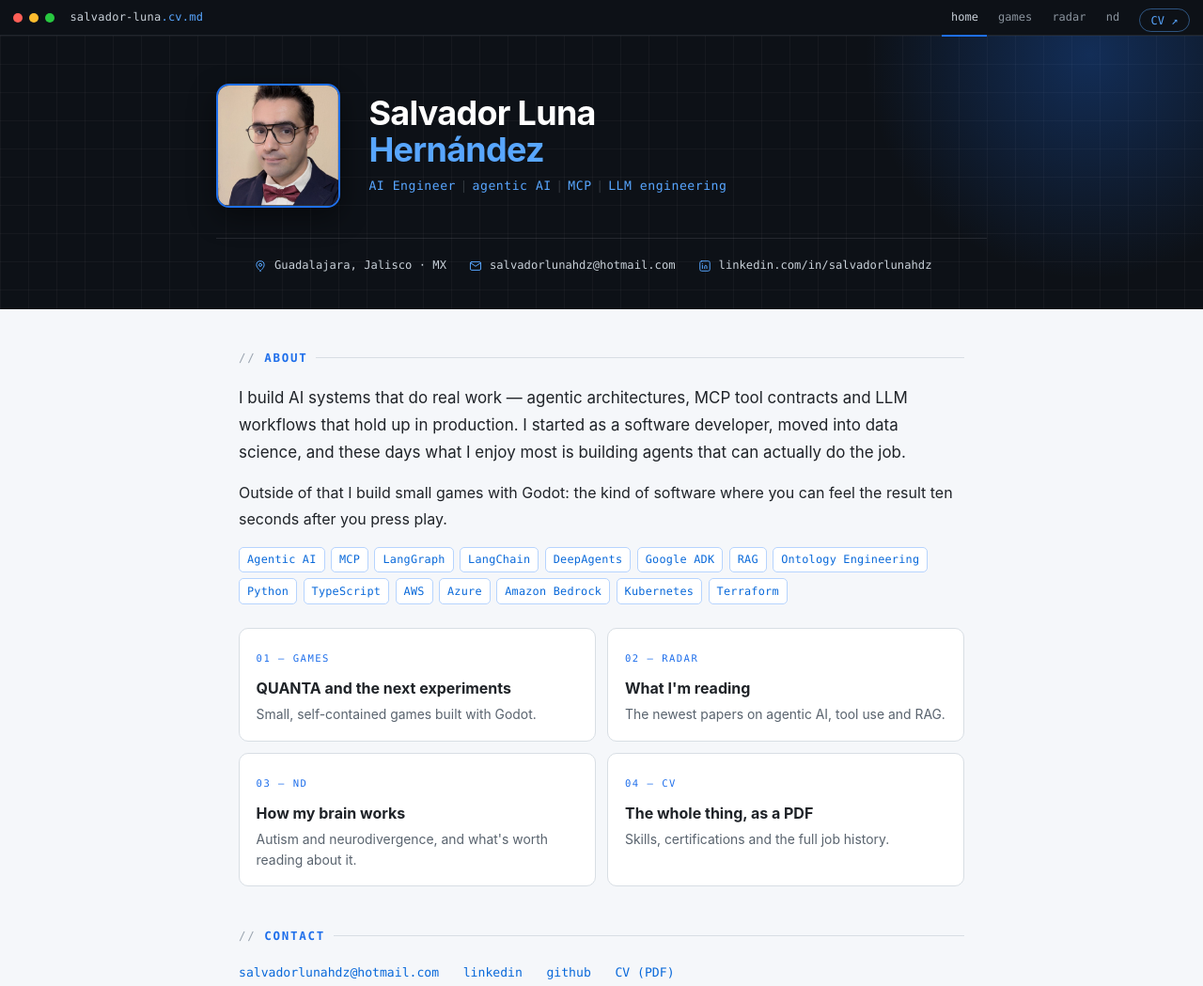
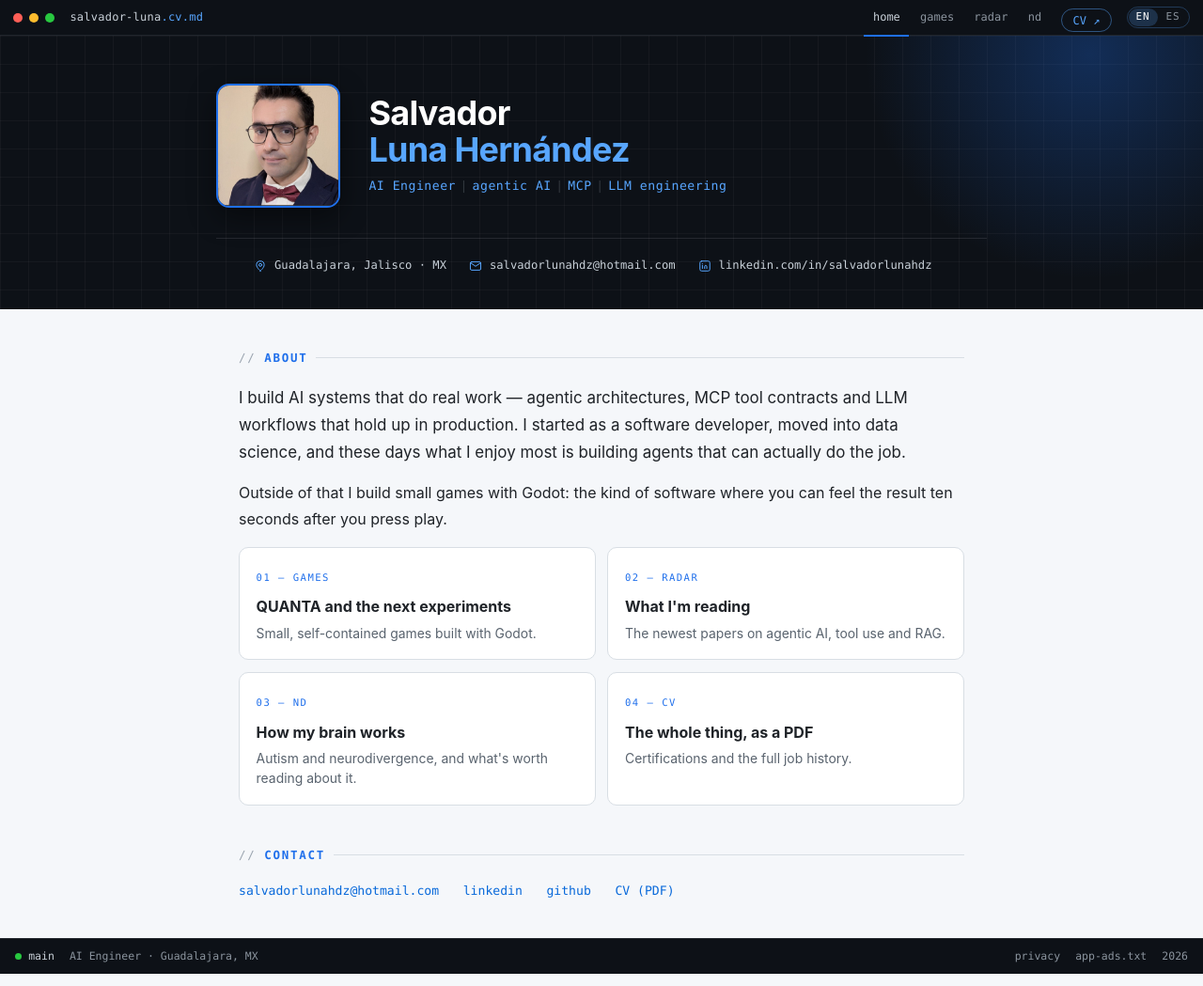
Before and after one commit to chavamoon/chavamoon.github.io, a plain HTML site: page index.html in a window 1280 px wide. Shown: the top 1049 px of the page at 94% size. Drawn offline with Linux system fonts and the light colour scheme.

Commit message:
Site-wide EN/ES switch, favicon, ND copy and linked notes

```diff
--- a/assets/app.js
+++ b/assets/app.js
@@ -24,6 +24,70 @@ var getJSON = function (url) {
     return res.json();
   });
 };
+
+/* ---------- language (whole site) ---------- */
+(function () {
+  var KEY = 'site:lang';
+  var DICT = window.I18N || { en: {}, es: {} };
+  var en = DICT.en || {};
+
+  var pick = function (dict, key) {
+    if (dict && dict[key] != null) return dict[key];
+    return en[key] != null ? en[key] : null;
+  };
+
+  var apply = function (lang) {
+    if (lang !== 'es') lang = 'en';
+    var dict = DICT[lang] || {};
+
+    [].slice.call(document.querySelectorAll('[data-i18n]')).forEach(function (el) {
+      var v = pick(dict, el.getAttribute('data-i18n'));
+      if (v != null) el.textContent = v;
+    });
+
+    [].slice.call(document.querySelectorAll('[data-i18n-html]')).forEach(function (el) {
+      var v = pick(dict, el.getAttribute('data-i18n-html'));
+      if (v != null) el.innerHTML = v;
+    });
+
+    [].slice.call(document.querySelectorAll('[data-i18n-attr]')).forEach(function (el) {
+      el.getAttribute('data-i18n-attr').split(';').forEach(function (pair) {
+        var bits = pair.split(':');
+        if (bits.length < 2) return;
+        var attr = bits[0].trim();
+        var v = pick(dict, bits[1].trim());
+        if (v != null) el.setAttribute(attr, v);
+      });
+    });
+
+    // long-form bilingual blocks (the /nd/ page keeps its own markup)
+    [].slice.call(document.querySelectorAll('[data-lang]')).forEach(function (b) {
+      b.hidden = b.getAttribute('data-lang') !== lang;
+    });
+
+    [].slice.call(document.querySelectorAll('[data-set-lang]')).forEach(function (b) {
+      var on = b.getAttribute('data-set-lang') === lang;
+      b.classList.toggle('on', on);
+      b.setAttribute('aria-pressed', on ? 'true' : 'false');
+    });
+
+    document.documentElement.lang = lang;
+    try { localStorage.setItem(KEY, lang); } catch (e) { /* ignore */ }
+    try { document.documentElement.setAttribute('data-base-title', document.title); } catch (e) { /* ignore */ }
+  };
+
+  window.applyLang = apply;
+
+  [].slice.call(document.querySelectorAll('[data-set-lang]')).forEach(function (b) {
+    b.addEventListener('click', function () { apply(b.getAttribute('data-set-lang')); });
+  });
+
+  var saved = 'en';
+  try {
+    saved = localStorage.getItem(KEY) || localStorage.getItem('nd:lang') || 'en';
+  } catch (e) { /* ignore */ }
+  apply(saved);
+})();
 
 /* ---------- radar tabs ---------- */
 (function () {
@@ -98,11 +162,11 @@ var getJSON = function (url) {
         var more = 'https://arxiv.org/search/?searchtype=all&query=' +
           encodeURIComponent(t.name) + '&order=-announced_date_first';
         return '<div class="feed-group"><h3><span>' + esc(t.name) + '</span>' +
-          '<a href="' + esc(more) + '" target="_blank" rel="noopener">more on arXiv ↗</a></h3>' +
+          '<a href="' + esc(more) + '" target="_blank" rel="noopener" data-i18n="radar.more">more on arXiv ↗</a></h3>' +
           '<ul class="feed">' + rows + '</ul></div>';
       }).join('');
 
-      html += '<div class="feed-group"><h3><span>Keep browsing</span></h3><ul class="feed">' +
+      html += '<div class="feed-group"><h3><span data-i18n="radar.keep">Keep browsing</span></h3><ul class="feed">' +
         '<li><a class="ptitle" href="https://arxiv.org/list/cs.AI/recent" target="_blank" rel="noopener">Everything new in cs.AI</a>' +
         '<span class="pmeta">arxiv.org/list/cs.AI/recent</span></li>' +
         '<li><a class="ptitle" href="https://arxiv.org/list/cs.MA/recent" target="_blank" rel="noopener">Multi-agent systems</a>' +
@@ -112,37 +176,6 @@ var getJSON = function (url) {
       box.innerHTML = html;
     })
     .catch(function () { /* keep the static fallback */ });
-})();
-
-/* ---------- language toggle (nd page) ---------- */
-(function () {
-  var blocks = [].slice.call(document.querySelectorAll('[data-lang]'));
-  if (!blocks.length) return;
-
-  var buttons = [].slice.call(document.querySelectorAll('[data-lang-set]'));
-  var KEY = 'nd:lang';
-
-  var apply = function (lang) {
-    if (lang !== 'es') lang = 'en';
-    blocks.forEach(function (b) {
-      b.hidden = b.getAttribute('data-lang') !== lang;
-    });
-    buttons.forEach(function (b) {
-      var on = b.getAttribute('data-lang-set') === lang;
-      b.classList.toggle('on', on);
-      b.setAttribute('aria-pressed', on ? 'true' : 'false');
-    });
-    document.documentElement.lang = lang;
-    try { localStorage.setItem(KEY, lang); } catch (e) { /* ignore */ }
-  };
-
-  buttons.forEach(function (b) {
-    b.addEventListener('click', function () { apply(b.getAttribute('data-lang-set')); });
-  });
-
-  var saved = 'en';
-  try { saved = localStorage.getItem(KEY) || 'en'; } catch (e) { /* ignore */ }
-  apply(saved);
 })();
 
 /* ---------- nd notes (nd.json) ---------- */
@@ -193,14 +226,14 @@ var getJSON = function (url) {
 
 /* ---------- tab title on blur ---------- */
 (function () {
-  var base = document.title;
   var fileEl = document.querySelector('.file');
-  var label = fileEl && fileEl.textContent.trim() ? fileEl.textContent.trim() : base;
+  var label = fileEl && fileEl.textContent.trim() ? fileEl.textContent.trim() : document.title;
   var away = false;
 
   var setAway = function (on) {
     if (on === away) return;
     away = on;
+    var base = document.documentElement.getAttribute('data-base-title') || document.title;
     document.title = on ? '\u25cf ' + label + ' \u2014 1 unread' : base;
   };
 
--- /dev/null
+++ b/assets/i18n.js
@@ -0,0 +1,159 @@
+// Bilingual copy for the site chrome and the English pages.
+// The /nd/ page carries its own long-form translations in the HTML.
+// English lives in the HTML as the no-JS default; this dictionary is authoritative.
+
+window.I18N = {
+  en: {
+    'nav.label': 'Sections',
+    'nav.home': 'home',
+    'nav.games': 'games',
+    'nav.radar': 'radar',
+    'nav.nd': 'nd',
+    'nav.cv': 'CV \u2197',
+    'nav.lang': 'Language',
+
+    'footer.role': 'AI Engineer \u00b7 Guadalajara, MX',
+    'footer.privacy': 'privacy',
+    'common.contact': 'Contact',
+
+    'home.title': 'Salvador Luna \u2014 AI Engineer, agentic systems & game developer',
+    'home.desc': 'Salvador Luna (chavamoon) \u2014 AI engineer working on agentic systems, MCP tool contracts and ontology engineering. Maker of QUANTA, an endless momentum platformer for Android.',
+    'home.tagline': 'AI Engineer<span>|</span>agentic AI<span>|</span>MCP<span>|</span>LLM engineering',
+    'home.about': 'About',
+    'home.about1': 'I build AI systems that do real work \u2014 agentic architectures, MCP tool contracts and LLM workflows that hold up in production. I started as a software developer, moved into data science, and these days what I enjoy most is building agents that can actually do the job.',
+    'home.about2': 'Outside of that I build small games with Godot: the kind of software where you can feel the result ten seconds after you press play.',
+    'home.games.k': '01 \u2014 games',
+    'home.games.t': 'QUANTA and the next experiments',
+    'home.games.p': 'Small, self-contained games built with Godot.',
+    'home.radar.k': '02 \u2014 radar',
+    'home.radar.t': "What I'm reading",
+    'home.radar.p': 'The newest papers on agentic AI, tool use and RAG.',
+    'home.nd.k': '03 \u2014 nd',
+    'home.nd.t': 'How my brain works',
+    'home.nd.p': "Autism and neurodivergence, and what's worth reading about it.",
+    'home.cv.k': '04 \u2014 CV',
+    'home.cv.t': 'The whole thing, as a PDF',
+    'home.cv.p': 'Certifications and the full job history.',
+
+    'games.title': 'Games \u2014 Salvador Luna',
+    'games.desc': 'Small, self-contained games built with Godot by Salvador Luna (chavamoon). QUANTA, an endless momentum platformer for Android.',
+    'games.sub': 'Small, self-contained games built with Godot.',
+    'games.h2': 'Games',
+    'games.tag': 'Android \u00b7 in testing',
+    'games.quanta': 'An endless momentum platformer. You never stop running: dash through hazards, chain combos, and race the same daily track as everyone else. Levels are seeded and the physics are deterministic, so the same seed is the same track for every player.',
+    'games.note': 'QUANTA is in closed testing on Google Play. There is no public download link yet. More experiments are on the way \u2014 the small ones end up here first.',
+
+    'radar.title': 'Radar \u2014 Salvador Luna',
+    'radar.desc': "What I'm reading: the newest AI headlines and the newest arXiv papers on agent architectures, tool use and MCP, retrieval, and evaluation.",
+    'radar.sub': "What's new in AI, and what I'm actually reading.",
+    'radar.tab.news': 'news',
+    'radar.tab.papers': 'papers',
+    'radar.tabs.label': 'Radar',
+    'radar.auto': 'auto-refreshed',
+    'radar.news.note': 'Headlines from Anthropic, OpenAI, Google AI, DeepMind, Hugging Face, TechCrunch, Simon Willison and Sebastian Raschka. Newest first.',
+    'radar.papers.note': 'Four topics I follow, four papers each \u2014 the newest the arXiv API returned this week.',
+    'radar.browse': 'Browse on arXiv',
+    'radar.keep': 'Keep browsing',
+    'radar.more': 'more on arXiv \u2197',
+    'radar.newest': 'newest first',
+    'radar.topic1': 'LLM agents & agent architectures',
+    'radar.topic2': 'Tool use & MCP',
+    'radar.topic3': 'Retrieval & RAG',
+    'radar.topic4': 'Everything new in cs.AI',
+
+    '404.title': 'Not found \u2014 Salvador Luna',
+    '404.lead': 'This file is not in the repo.',
+    '404.body': "The page you asked for doesn't exist \u2014 maybe it moved. Try one of these:",
+    '404.home.k': 'home',
+    '404.home.t': 'Who I am',
+    '404.home.p': "What I do and where I've been.",
+    '404.games.k': 'games',
+    '404.games.t': 'QUANTA',
+    '404.games.p': 'Small games built with Godot.',
+    '404.radar.k': 'radar',
+    '404.radar.t': "What I'm reading",
+    '404.radar.p': 'The newest papers on agentic AI.',
+    '404.nd.k': 'nd',
+    '404.nd.t': 'Autism and neurodivergence',
+    '404.nd.p': 'Resources and language, in English and Spanish.',
+
+    'nd.sub': 'Autism and neurodivergence, in plain terms.'
+  },
+
+  es: {
+    'nav.label': 'Secciones',
+    'nav.home': 'inicio',
+    'nav.games': 'juegos',
+    'nav.radar': 'radar',
+    'nav.nd': 'nd',
+    'nav.cv': 'CV \u2197',
+    'nav.lang': 'Idioma',
+
+    'footer.role': 'Ingeniero de IA \u00b7 Guadalajara, MX',
+    'footer.privacy': 'privacidad',
+    'common.contact': 'Contacto',
+
+    'home.title': 'Salvador Luna \u2014 Ingeniero de IA, sistemas ag\u00e9nticos y desarrollo de juegos',
+    'home.desc': 'Salvador Luna (chavamoon) \u2014 ingeniero de IA especializado en sistemas ag\u00e9nticos, contratos de herramientas MCP e ingenier\u00eda de ontolog\u00edas. Autor de QUANTA, un platformer de impulso infinito para Android.',
+    'home.tagline': 'Ingeniero de IA<span>|</span>IA ag\u00e9ntica<span>|</span>MCP<span>|</span>ingenier\u00eda de LLM',
+    'home.about': 'Sobre m\u00ed',
+    'home.about1': 'Construyo sistemas de IA que hacen trabajo real: arquitecturas ag\u00e9nticas, contratos de herramientas MCP y flujos con LLM que aguantan en producci\u00f3n. Empec\u00e9 como desarrollador de software, me pas\u00e9 a ciencia de datos y hoy lo que m\u00e1s disfruto es construir agentes que de verdad puedan hacer el trabajo.',
+    'home.about2': 'Fuera de eso hago juegos peque\u00f1os con Godot: software donde puedes sentir el resultado diez segundos despu\u00e9s de darle play.',
+    'home.games.k': '01 \u2014 juegos',
+    'home.games.t': 'QUANTA y los siguientes experimentos',
+    'home.games.p': 'Juegos peque\u00f1os y autocontenidos hechos con Godot.',
+    'home.radar.k': '02 \u2014 radar',
+    'home.radar.t': 'Lo que estoy leyendo',
+    'home.radar.p': 'Los papers m\u00e1s recientes sobre IA ag\u00e9ntica, uso de herramientas y RAG.',
+    'home.nd.k': '03 \u2014 nd',
+    'home.nd.t': 'C\u00f3mo funciona mi cerebro',
+    'home.nd.p': 'Autismo y neurodivergencia, y qu\u00e9 vale la pena leer al respecto.',
+    'home.cv.k': '04 \u2014 CV',
+    'home.cv.t': 'Todo completo, en PDF',
+    'home.cv.p': 'Certificaciones e historial laboral completo.',
+
+    'games.title': 'Juegos \u2014 Salvador Luna',
+    'games.desc': 'Juegos peque\u00f1os y autocontenidos hechos con Godot por Salvador Luna (chavamoon). QUANTA, un platformer de impulso infinito para Android.',
+    'games.sub': 'Juegos peque\u00f1os y autocontenidos hechos con Godot.',
+    'games.h2': 'Juegos',
+    'games.tag': 'Android \u00b7 en pruebas',
+    'games.quanta': 'Un platformer de impulso infinito. Nunca dejas de correr: atraviesas peligros con el dash, encadenas combos y compites en la misma pista diaria que todos los dem\u00e1s. Los niveles se generan con una semilla y la f\u00edsica es determinista, as\u00ed que la misma semilla es la misma pista para cualquier jugador.',
+    'games.note': 'QUANTA est\u00e1 en pruebas cerradas en Google Play. Todav\u00eda no hay enlace p\u00fablico de descarga. Vienen m\u00e1s experimentos: los peque\u00f1os aparecen aqu\u00ed primero.',
+
+    'radar.title': 'Radar \u2014 Salvador Luna',
+    'radar.desc': 'Lo que estoy leyendo: los titulares m\u00e1s recientes de IA y los papers m\u00e1s nuevos de arXiv sobre arquitecturas de agentes, uso de herramientas y MCP, recuperaci\u00f3n y evaluaci\u00f3n.',
+    'radar.sub': 'Lo nuevo en IA, y lo que de verdad estoy leyendo.',
+    'radar.tab.news': 'noticias',
+    'radar.tab.papers': 'papers',
+    'radar.tabs.label': 'Radar',
+    'radar.auto': 'actualizaci\u00f3n autom\u00e1tica',
+    'radar.news.note': 'Titulares de Anthropic, OpenAI, Google AI, DeepMind, Hugging Face, TechCrunch, Simon Willison y Sebastian Raschka. Lo m\u00e1s reciente primero.',
+    'radar.papers.note': 'Cuatro temas que sigo, cuatro papers cada uno: los m\u00e1s recientes que devolvi\u00f3 la API de arXiv esta semana.',
+    'radar.browse': 'Explorar en arXiv',
+    'radar.keep': 'Seguir explorando',
+    'radar.more': 'm\u00e1s en arXiv \u2197',
+    'radar.newest': 'm\u00e1s recientes primero',
+    'radar.topic1': 'Agentes LLM y arquitecturas de agentes',
+    'radar.topic2': 'Uso de herramientas y MCP',
+    'radar.topic3': 'Recuperaci\u00f3n y RAG',
+    'radar.topic4': 'Todo lo nuevo en cs.AI',
+
+    '404.title': 'No encontrado \u2014 Salvador Luna',
+    '404.lead': 'Este archivo no est\u00e1 en el repo.',
+    '404.body': 'La p\u00e1gina que pediste no existe; quiz\u00e1 se movi\u00f3. Prueba con una de estas:',
+    '404.home.k': 'inicio',
+    '404.home.t': 'Qui\u00e9n soy',
+    '404.home.p': 'A qu\u00e9 me dedico y por d\u00f3nde he pasado.',
+    '404.games.k': 'juegos',
+    '404.games.t': 'QUANTA',
+    '404.games.p': 'Juegos peque\u00f1os hechos con Godot.',
+    '404.radar.k': 'radar',
+    '404.radar.t': 'Lo que estoy leyendo',
+    '404.radar.p': 'Los papers m\u00e1s recientes sobre IA ag\u00e9ntica.',
+    '404.nd.k': 'nd',
+    '404.nd.t': 'Autismo y neurodivergencia',
+    '404.nd.p': 'Recursos y lenguaje, en ingl\u00e9s y espa\u00f1ol.',
+
+    'nd.sub': 'Autismo y neurodivergencia, en t\u00e9rminos simples.'
+  }
+};
--- a/assets/site.css
+++ b/assets/site.css
@@ -153,16 +153,13 @@ p { margin:0 0 1rem; }
 .feed li:hover .pmeta { color:#3d4550; }
 
 /* ---------- nd page ---------- */
-.langbar { display:flex; align-items:center; justify-content:flex-end; gap:.3rem;
-           border-bottom:1px solid var(--rule); padding-bottom:.6rem; margin:0 0 .4rem; }
-.langbar .lbl { font-family:var(--mono); font-size:.6rem; letter-spacing:.14em;
-                text-transform:uppercase; color:#9aa4af; margin-right:.35rem; }
-.lbtn { font-family:var(--mono); font-size:.7rem; letter-spacing:.08em; color:var(--dim);
-        background:#fff; border:1px solid var(--rule); border-radius:5px;
-        padding:.18rem .5rem; cursor:pointer; transition:color .15s, border-color .15s, background .15s; }
-.lbtn:hover { color:var(--ink); border-color:#9aa4af; }
-.lbtn.on { color:#fff; background:var(--blue); border-color:var(--blue); }
-.lbtn.on:hover { color:#fff; }
+.lang-switch { display:inline-flex; align-items:center; gap:1px; padding:1px;
+               border:1px solid rgba(88,166,255,.28); border-radius:999px; flex:none; }
+.lang-switch button { font:inherit; font-size:11px; letter-spacing:.08em; line-height:1.7;
+                      color:var(--on-dark-dim); background:none; border:0; border-radius:999px;
+                      padding:0 .5rem; cursor:pointer; transition:color .15s, background .15s; }
+.lang-switch button:hover { color:var(--on-dark); }
+.lang-switch button.on { color:#fff; background:rgba(88,166,255,.22); }
 .res { list-style:none; margin:0; padding:0; }
 .res li { padding:.65rem 0; border-bottom:1px solid var(--hair); }
 .res li:last-child { border-bottom:0; }
@@ -174,6 +171,7 @@ p { margin:0 0 1rem; }
 .terms dt { font-family:var(--mono); font-size:.78rem; color:var(--blue-ink); }
 .terms dd { margin:.1rem 0 0; font-size:.89rem; color:var(--dim); line-height:1.55; }
 .notes li { grid-template-columns:1fr auto; }
+.notes a.ptitle::after { content:"\2197"; margin-left:.35em; font-size:.82em; color:var(--blue-ink); }
 
 /* ---------- misc ---------- */
 .live { display:inline-block; font-family:var(--mono); font-size:.6rem; letter-spacing:.12em;
@@ -246,7 +244,11 @@ footer.status .right { margin-left:auto; display:flex; gap:1rem; }
   h1 { font-size:1.9rem; }
   .file { display:none; }
   nav.nav { margin-left:0; }
-  .chrome { gap:.6rem; }
+  nav.nav a { padding:0 .45rem; }
+  nav.nav a.cv { margin-left:.3rem; padding:.16rem .55rem; }
+  .lang-switch { margin-left:.3rem; }
+  .chrome { gap:.5rem; padding:0 .55rem; }
+  .radar-bar .live { display:none; }
   .feed li { grid-template-columns:1fr; gap:.3rem; }
   .feed .pmeta { white-space:normal; }
   footer.status { flex-wrap:wrap; }
--- a/index.html
+++ b/index.html
@@ -3,9 +3,11 @@
 <head>
 <meta charset="utf-8">
 <meta name="viewport" content="width=device-width, initial-scale=1">
-<title>Salvador Luna — AI Engineer, agentic systems &amp; game developer</title>
-<meta name="description" content="Salvador Luna (chavamoon) — AI engineer working on agentic systems, MCP tool contracts and ontology engineering. Maker of QUANTA, an endless momentum platformer for Android.">
-<link rel="icon" href="/assets/photo.jpg">
+<title data-i18n="home.title">Salvador Luna — AI Engineer, agentic systems &amp; game developer</title>
+<meta name="description" data-i18n-attr="content:home.desc" content="Salvador Luna (chavamoon) — AI engineer working on agentic systems, MCP tool contracts and ontology engineering. Maker of QUANTA, an endless momentum platformer for Android.">
+<link rel="icon" href="/assets/favicon.svg" type="image/svg+xml">
+<link rel="icon" href="/favicon.ico" sizes="32x32">
+<link rel="apple-touch-icon" href="/assets/favicon-180.png">
 <link rel="stylesheet" href="/assets/site.css">
 <link rel="author" href="/humans.txt">
 </head>
@@ -14,21 +16,25 @@
 <div class="chrome">
   <span class="dots"><i></i><i></i><i></i></span>
   <span class="file">salvador-luna<em>.cv.md</em></span>
-  <nav class="nav" aria-label="Sections">
-    <a href="/" class="on" aria-current="page">home</a>
-    <a href="/games/">games</a>
-    <a href="/radar/">radar</a>
-    <a href="/nd/">nd</a>
-    <a class="cv" href="/cv/Salvador_Luna_CV.pdf" target="_blank" rel="noopener">CV &#8599;</a>
+  <nav class="nav" aria-label="Sections" data-i18n-attr="aria-label:nav.label">
+    <a href="/" class="on" aria-current="page" data-i18n="nav.home">home</a>
+    <a href="/games/" data-i18n="nav.games">games</a>
+    <a href="/radar/" data-i18n="nav.radar">radar</a>
+    <a href="/nd/" data-i18n="nav.nd">nd</a>
+    <a class="cv" href="/cv/Salvador_Luna_CV.pdf" target="_blank" rel="noopener" data-i18n="nav.cv">CV ↗</a>
   </nav>
+  <span class="lang-switch" role="group" aria-label="Language" data-i18n-attr="aria-label:nav.lang">
+    <button type="button" data-set-lang="en" class="on" aria-pressed="true">EN</button>
+    <button type="button" data-set-lang="es" aria-pressed="false">ES</button>
+  </span>
 </div>
 
 <header class="hero">
   <div class="hero-in">
     <img class="photo" src="/assets/photo.jpg" alt="Salvador Luna Hernández" width="132" height="132">
     <div>
-      <h1>Salvador Luna<em>Hernández</em></h1>
-      <p class="tagline">AI Engineer<span>|</span>agentic AI<span>|</span>MCP<span>|</span>LLM engineering</p>
+      <h1>Salvador<em>Luna Hernández</em></h1>
+      <p class="tagline" data-i18n-html="home.tagline">AI Engineer<span>|</span>agentic AI<span>|</span>MCP<span>|</span>LLM engineering</p>
     </div>
   </div>
   <ul class="contacts">
@@ -49,52 +55,44 @@
 
 <main>
   <section id="about">
-    <h2>About</h2>
-    <p class="lead">
+    <h2 data-i18n="home.about">About</h2>
+    <p class="lead" data-i18n="home.about1">
       I build AI systems that do real work — agentic architectures, MCP tool contracts and
       LLM workflows that hold up in production. I started as a software developer, moved
       into data science, and these days what I enjoy most is building agents that can
       actually do the job.
     </p>
-    <p>
+    <p data-i18n="home.about2">
       Outside of that I build small games with Godot: the kind of software where you can
       feel the result ten seconds after you press play.
     </p>
 
-    <div class="chips">
-      <span>Agentic AI</span><span>MCP</span><span>LangGraph</span><span>LangChain</span>
-      <span>DeepAgents</span><span>Google ADK</span><span>RAG</span>
-      <span>Ontology Engineering</span><span>Python</span><span>TypeScript</span>
-      <span>AWS</span><span>Azure</span><span>Amazon Bedrock</span><span>Kubernetes</span>
-      <span>Terraform</span>
-    </div>
-
     <div class="entries">
       <a class="entry" href="/games/">
-        <span class="k">01 — games</span>
-        <h3>QUANTA and the next experiments</h3>
-        <p>Small, self-contained games built with Godot.</p>
+        <span class="k" data-i18n="home.games.k">01 — games</span>
+        <h3 data-i18n="home.games.t">QUANTA and the next experiments</h3>
+        <p data-i18n="home.games.p">Small, self-contained games built with Godot.</p>
       </a>
       <a class="entry" href="/radar/">
-        <span class="k">02 — radar</span>
-        <h3>What I'm reading</h3>
-        <p>The newest papers on agentic AI, tool use and RAG.</p>
+        <span class="k" data-i18n="home.radar.k">02 — radar</span>
+        <h3 data-i18n="home.radar.t">What I'm reading</h3>
+        <p data-i18n="home.radar.p">The newest papers on agentic AI, tool use and RAG.</p>
       </a>
       <a class="entry" href="/nd/">
-        <span class="k">03 — nd</span>
-        <h3>How my brain works</h3>
-        <p>Autism and neurodivergence, and what's worth reading about it.</p>
+        <span class="k" data-i18n="home.nd.k">03 — nd</span>
+        <h3 data-i18n="home.nd.t">How my brain works</h3>
+        <p data-i18n="home.nd.p">Autism and neurodivergence, and what's worth reading about it.</p>
       </a>
       <a class="entry" href="/cv/Salvador_Luna_CV.pdf" target="_blank" rel="noopener">
-        <span class="k">04 — CV</span>
-        <h3>The whole thing, as a PDF</h3>
-        <p>Skills, certifications and the full job history.</p>
+        <span class="k" data-i18n="home.cv.k">04 — CV</span>
+        <h3 data-i18n="home.cv.t">The whole thing, as a PDF</h3>
+        <p data-i18n="home.cv.p">Certifications and the full job history.</p>
       </a>
     </div>
   </section>
 
   <section id="contact">
-    <h2>Contact</h2>
+    <h2 data-i18n="common.contact">Contact</h2>
     <ul class="links">
       <li><a href="mailto:salvadorlunahdz@hotmail.com">salvadorlunahdz@hotmail.com</a></li>
       <li><a href="https://www.linkedin.com/in/salvadorlunahdz/" target="_blank" rel="noopener">linkedin</a></li>
@@ -106,14 +104,15 @@
 
 <footer class="status">
   <span><span class="dot"></span><span class="branch">main</span></span>
-  <span>AI Engineer · Guadalajara, MX</span>
+  <span data-i18n="footer.role">AI Engineer · Guadalajara, MX</span>
   <span class="right">
-    <span><a href="/quanta/privacy/" style="color:inherit">privacy</a></span>
+    <span><a href="/quanta/privacy/" style="color:inherit" data-i18n="footer.privacy">privacy</a></span>
     <span><a href="/app-ads.txt" style="color:inherit">app-ads.txt</a></span>
     <span id="y">2026</span>
   </span>
 </footer>
 
+<script src="/assets/i18n.js"></script>
 <script src="/assets/app.js"></script>
 </body>
 </html>
```
Also changed, not shown: 404.html (+31 -24 lines), games/index.html (+24 -17 lines), nd.json (+4 -4 lines), nd/index.html (+26 -24 lines), radar/index.html (+34 -27 lines), assets/favicon-180.png (added), assets/favicon.svg (added), favicon.ico (added).
